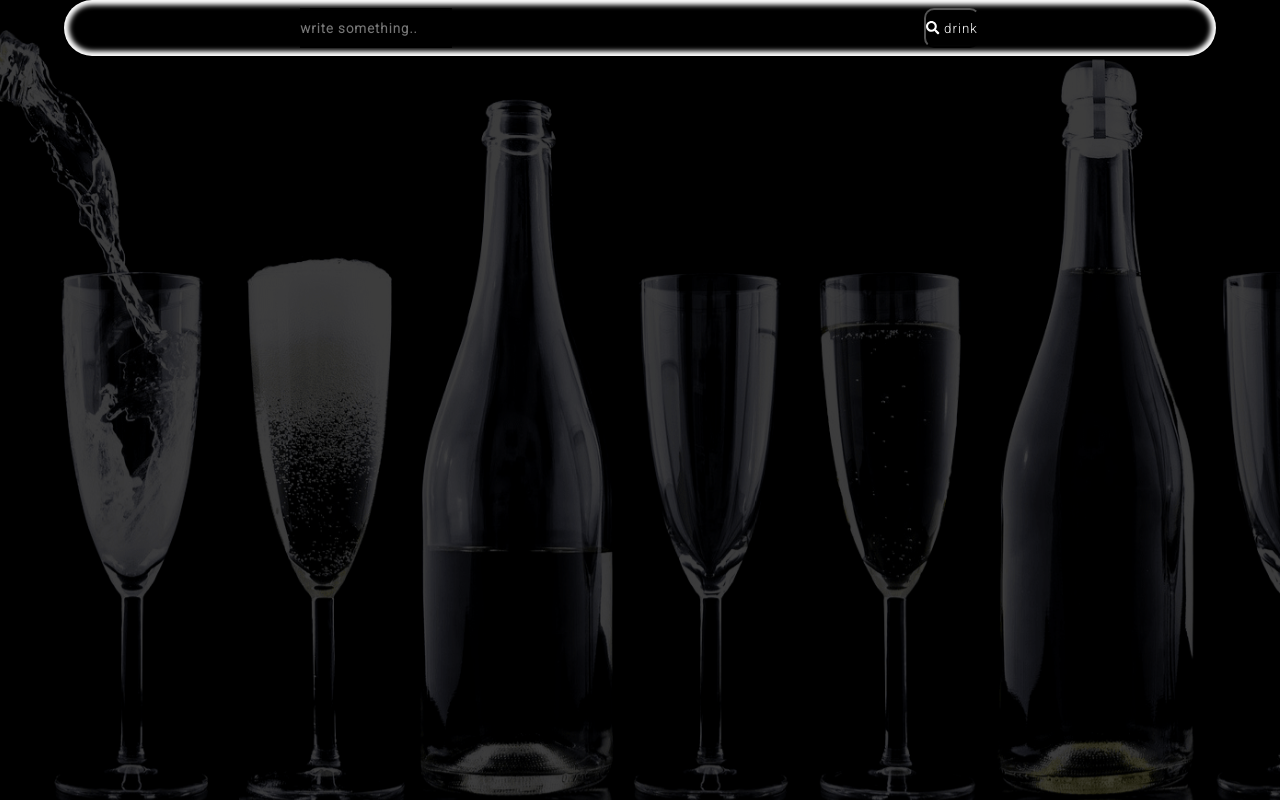
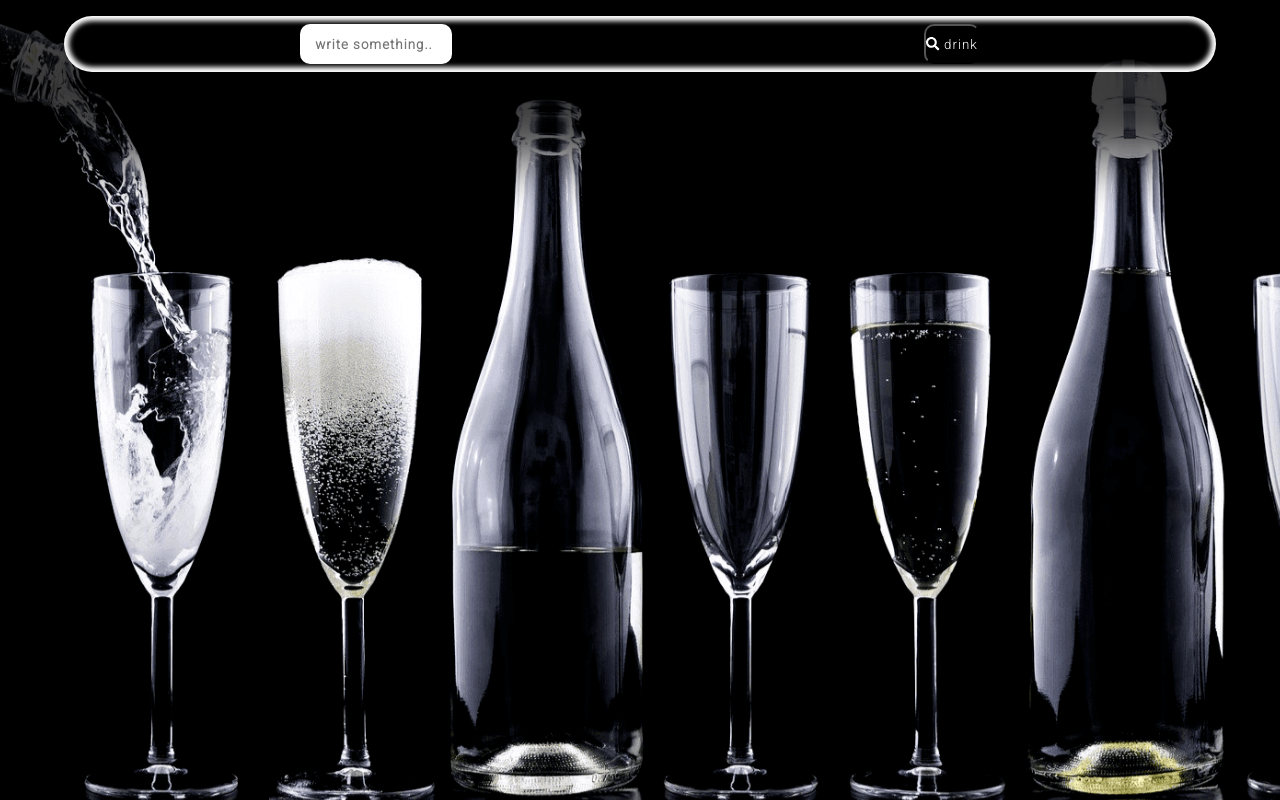
Before and after one commit to m1chu82pl/serve-a-drink, a React (Create React App) app: page / in a window 1280 px wide. Built offline with nearby package versions, Linux system fonts and the light colour scheme.

Commit message:
several corrects

```diff
--- a/src/components/App.js
+++ b/src/components/App.js
@@ -27,7 +27,6 @@ class App extends React.Component {
     fetch(URL)
       .then((response) => {
         if (response.ok) {
-          console.log(response);
           return response;
         }
         throw Error("coś poszło nie tak");
@@ -49,13 +48,11 @@ class App extends React.Component {
   };
 
   handleShowDrink = (idDrink) => {
-    console.log(idDrink);
     const URL = `https://www.thecocktaildb.com/api/json/v1/1/lookup.php?i=${idDrink}`;
 
     fetch(URL)
       .then((response) => {
         if (response.ok) {
-          console.log(response);
           return response;
         }
         throw Error("tu też coś poszło nie tak");
--- a/src/components/App.scss
+++ b/src/components/App.scss
@@ -9,18 +9,18 @@
   .App--background {
     position: fixed;
     top: -50px;
-    left: -150px;
+    left: -120px;
     height: 110%;
     width: auto;
     opacity: 0;
 
-    animation-name: example;
+    animation-name: champagner;
     animation-duration: 13s;
     animation-timing-function: linear;
     animation-iteration-count: infinite;
   }
 
-  @keyframes example {
+  @keyframes champagner {
     0% {
       transform: translate(0, 0);
       opacity: 0;
@@ -40,15 +40,17 @@
 
   .cocktails--container {
     position: absolute;
-    top: 0;
+    top: 10vh;
     width: 100vw;
-    min-height: 100vh;
+    // min-height: 100vh;
     margin: auto;
-    padding: 10vh 0;
+    // padding: 10vh 0;
     display: flex;
     flex-direction: row;
     justify-content: center;
     flex-wrap: wrap;
     background-color: rgba(0, 0, 0, 0.76);
+    box-shadow:  0px 0px 7vh 10vh rgba(0, 0, 0, 0.76);
+
   }
 }
--- a/src/components/CocktailDetails.js
+++ b/src/components/CocktailDetails.js
@@ -25,14 +25,15 @@ const CocktailDetails = (props) => {
     alignItems: "center",
   };
 
-  console.log(props.cocktailDetails);
   return (
     <div className="cocktailDetails">
       <div className="cocktailDetails--image" style={imgContainer}>
-        <h1 style={{ fontSize: "60px" }}>{strDrink}</h1>
+        <h1>{strDrink}</h1>
         <h2>{idDrink}</h2>
         <Ingredients cocktailDetails={props.cocktailDetails} />
-        <h2>{strInstructions}</h2>
+        <div className="cocktailDetails--instructions">
+          <h2>{strInstructions}</h2>
+        </div>
         <button onClick={props.clicked}>return to list</button>
         <FontAwesomeIcon
           icon={faArrowCircleLeft}
--- a/src/components/CocktailDetails.scss
+++ b/src/components/CocktailDetails.scss
@@ -6,6 +6,7 @@
   top: 0;
   left: 0;
   height: 100vh;
+  // min-height: 100vh;
   width: 100vw;
 
   //
@@ -13,13 +14,31 @@
   background-color: rgb(155, 155, 155);
   z-index: 2;
 
+  .cocktailDetails--instructions {
+    max-height: 20vh;
+    margin: 1vh 0;
+    overflow-x: auto;
+    background-color: rgba(0, 0, 0, 0.185);
+  }
 
-  h1, h2, h3 {
-    width: 100vw;
+  h1,
+  h2,
+  h3 {
+    // width: 100vw;
     padding: 5px 3vw;
     color: whitesmoke;
     text-shadow: 2px 2px 4px #000000;
   }
+  h1 {
+    font-size: 5vh;
+  }
+  h2 {
+    font-size: 3vh;
+  }
+  h3 {
+    font-size: 2vh;
+  }
+
   .back-button {
     position: absolute;
     right: 10vw;
--- a/src/components/Form.js
+++ b/src/components/Form.js
@@ -4,35 +4,45 @@ import { faSearch } from "@fortawesome/free-solid-svg-icons";
 
 const Form = (props) => {
   const formStyles = {
-    position: "relative",
+    position: "absolute",
+    top: "2vh",
+    left: "5vw",
     width: "90vw",
     height: "7vh",
-    margin: "0 auto",
+    minHeight: "40px",
+    // margin: "0 auto",
     borderRadius: "40px",
     backgroundColor: "rgba(0, 0, 0, 0.548)",
     boxShadow: "inset 0px 0px 5px 5px white",
     textAlign: "center",
     zIndex: "1",
     display: "flex",
+    flexDirection: "row",
+    justifyContent: "space-around",
+    alignItems: "center",
   };
 
   const inputStyles = {
-    position: "relative",
-    top: "1vh",
+    // display: "block",
+    // position: "relative",
+    // top: "1vh",
     height: "5vh",
-    margin: "0 auto",
-    backgroundColor: "black",
+    minHeight: "30px",
+    textIndent: "15px",
+    // margin: "0 auto",
+    // backgroundColor: "transparent",
     border: "none",
+    borderRadius: "10px",
     fontWeight: "700",
   };
 
   const buttonStyles = {
-    position: "relative",
-    top: "1vh",
+    // position: "relative",
+    // top: "1vh",
     height: "5vh",
     color: "white",
     backgroundColor: "transparent",
-    margin: "0 auto",
+    // margin: "0 auto",
     cursor: "pointer",
     borderRadius: "10px",
   };
--- a/src/components/Ingredients.js
+++ b/src/components/Ingredients.js
@@ -34,23 +34,34 @@ const Ingredients = (props) => {
     strMeasure15,
   } = props.cocktailDetails;
 
+const ingredientsStyle = {
+  maxHeight: "15vh",
+  width: "100vw",
+  background: "rgba(0, 0, 0, 0.15)",
+  display: "flex",
+  flexDirection: "column",
+  justifyContent: "center",
+  alignItems: "flex-start",
+  flexWrap: "wrap",
+}
+
   return (
-    <div>
-      {strIngredient1 ? <h3>{strIngredient1}: {strMeasure1}</h3> : null}
-      {strIngredient2 ? <h3>{strIngredient2}: {strMeasure2}</h3> : null}
-      {strIngredient3 ? <h3>{strIngredient3}: {strMeasure3}</h3> : null}
-      {strIngredient4 ? <h3>{strIngredient4}: {strMeasure4}</h3> : null}
-      {strIngredient5 ? <h3>{strIngredient5}: {strMeasure5}</h3> : null}
-      {strIngredient6 ? <h3>{strIngredient6}: {strMeasure6}</h3> : null}
-      {strIngredient7 ? <h3>{strIngredient7}: {strMeasure7}</h3> : null}
-      {strIngredient8 ? <h3>{strIngredient8}: {strMeasure8}</h3> : null}
-      {strIngredient9 ? <h3>{strIngredient9}: {strMeasure9}</h3> : null}
-      {strIngredient10 ? <h3>{strIngredient10} :{strMeasure10}</h3> : null}
-      {strIngredient11 ? <h3>{strIngredient11} :{strMeasure11}</h3> : null}
-      {strIngredient12 ? <h3>{strIngredient12} :{strMeasure12}</h3> : null}
-      {strIngredient13 ? <h3>{strIngredient13} :{strMeasure13}</h3> : null}
-      {strIngredient14 ? <h3>{strIngredient14} :{strMeasure14}</h3> : null}
-      {strIngredient15 ? <h3>{strIngredient15} :{strMeasure15}</h3> : null}
+    <div style={ingredientsStyle}>
+      {strIngredient1 ? <h3>{strIngredient1}  {strMeasure1}</h3> : null}
+      {strIngredient2 ? <h3>{strIngredient2}  {strMeasure2}</h3> : null}
+      {strIngredient3 ? <h3>{strIngredient3}  {strMeasure3}</h3> : null}
+      {strIngredient4 ? <h3>{strIngredient4}  {strMeasure4}</h3> : null}
+      {strIngredient5 ? <h3>{strIngredient5}  {strMeasure5}</h3> : null}
+      {strIngredient6 ? <h3>{strIngredient6}  {strMeasure6}</h3> : null}
+      {strIngredient7 ? <h3>{strIngredient7}  {strMeasure7}</h3> : null}
+      {strIngredient8 ? <h3>{strIngredient8}  {strMeasure8}</h3> : null}
+      {strIngredient9 ? <h3>{strIngredient9}  {strMeasure9}</h3> : null}
+      {strIngredient10 ? <h3>{strIngredient10}  {strMeasure10}</h3> : null}
+      {strIngredient11 ? <h3>{strIngredient11}  {strMeasure11}</h3> : null}
+      {strIngredient12 ? <h3>{strIngredient12}  {strMeasure12}</h3> : null}
+      {strIngredient13 ? <h3>{strIngredient13}  {strMeasure13}</h3> : null}
+      {strIngredient14 ? <h3>{strIngredient14}  {strMeasure14}</h3> : null}
+      {strIngredient15 ? <h3>{strIngredient15}  {strMeasure15}</h3> : null}
     </div>
   );
 };
--- a/src/index.css
+++ b/src/index.css
@@ -2,11 +2,19 @@
   margin: 0;
   padding: 0;
   box-sizing: border-box;
-  font-family: Roboto, Impact, Haettenschweiler, 'Arial Narrow Bold', sans-serif;
+  font-family: Roboto, Impact, Haettenschweiler, "Arial Narrow Bold", sans-serif;
   letter-spacing: 1px;
 }
 
-body, html {
+body,
+html {
+  font-size: 10px;
   background-color: rgb(0, 0, 0);
   overflow-x: hidden;
+  -ms-overflow-style: none; /* IE and Edge */
+  scrollbar-width: none; /* Firefox */
 }
+
+html::-webkit-scrollbar {
+  display: none;
+}
```
